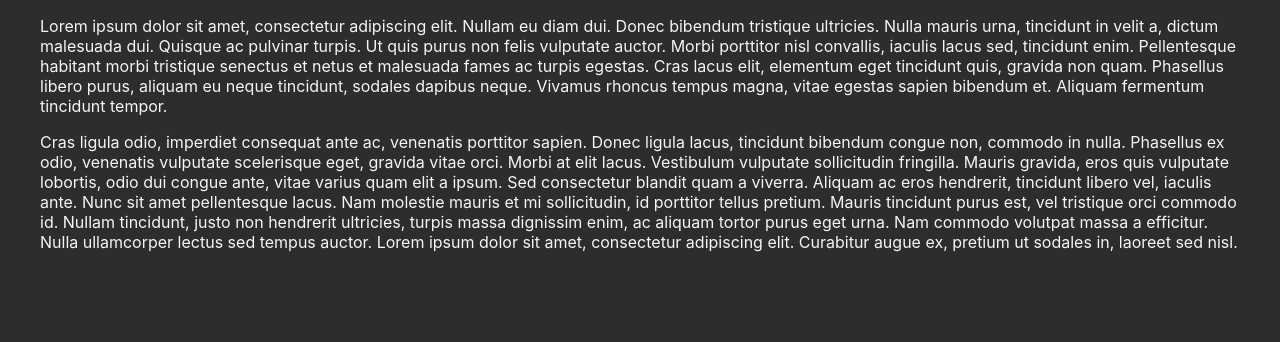
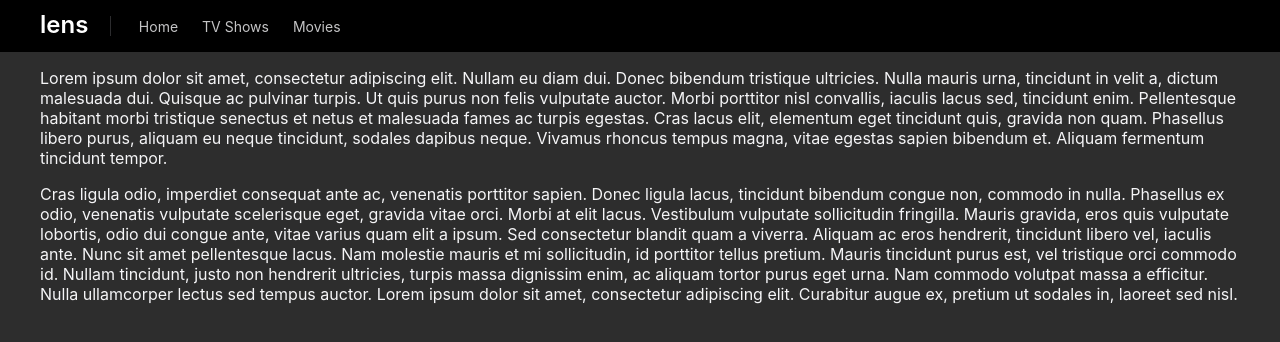
Before and after one commit to kryvonos-v/lenssy, a React (Create React App) app: page / in a window 1280 px wide. Shown: the top 342 px of the page. Built offline with nearby package versions, Linux system fonts and the light colour scheme.

Commit message:
Created simple app header

```diff
--- a/src/App.tsx
+++ b/src/App.tsx
@@ -1,8 +1,10 @@
 import './styles/styles.scss';
+import { NavHeader } from './components/nav-header/nav-header';
 
 function App() {
   return (
     <div className="App">
+      <NavHeader />
       <main className="container">
         <p>Lorem ipsum dolor sit amet, consectetur adipiscing elit. Nullam eu diam dui. Donec bibendum tristique ultricies. Nulla mauris urna, tincidunt in velit a, dictum malesuada dui. Quisque ac pulvinar turpis. Ut quis purus non felis vulputate auctor. Morbi porttitor nisl convallis, iaculis lacus sed, tincidunt enim. Pellentesque habitant morbi tristique senectus et netus et malesuada fames ac turpis egestas. Cras lacus elit, elementum eget tincidunt quis, gravida non quam. Phasellus libero purus, aliquam eu neque tincidunt, sodales dapibus neque. Vivamus rhoncus tempus magna, vitae egestas sapien bibendum et. Aliquam fermentum tincidunt tempor.</p>
 
--- /dev/null
+++ b/src/components/nav-header/nav-header.scss
@@ -0,0 +1,74 @@
+.nav-header {
+  position: relative;
+  background-color: #000;
+  &__content {
+    display: flex;
+    align-items: center;
+    height: var(--header-height);
+    @media (max-width: 767px) {
+      justify-content: center;
+      padding-left: 10px;
+      padding-right: 10px;
+    }
+  }
+  &__menu-btn {
+    position: absolute;
+    top: 0;
+    left: 0;
+    @media (min-width: 768px) {
+      display: none;
+    }
+  }
+}
+
+.main-nav {
+  margin-right: auto;
+  display: flex;
+  justify-content: space-between;
+  @media (max-width: 767px) {
+    display: none;
+    position: absolute;
+    top: 100%;
+    left: 0;
+    flex-direction: column;
+    padding-top: 50px;
+    width: 100%;
+    background-color: #000;
+  }
+  &__link {
+    display: inline-flex;
+    align-items: center;
+    padding: 0 12px;
+    height: var(--header-height);
+    font-size: 14px;
+    text-decoration: none;
+    color: #f5f5f7;
+    opacity: 0.8;
+    transition: opacity 0.3s cubic-bezier(0.25, 0.1, 0.25, 1);
+    &:hover {
+      opacity: 1;
+    }
+  }
+}
+
+.nav-logo {
+  position: relative;
+  top: -2px;
+  display: inline-flex;
+  align-items: center;
+  font-size: 24px;
+  font-weight: 600;
+  color: #fff;
+  text-decoration: none;
+}
+
+.nav-separator {
+  margin-left: 22px;
+  margin-right: 16px;
+  width: 0.5px;
+  height: 20px;
+  background-color: rgba(235, 235, 245, 0.19);
+  @media (max-width: 767px) {
+    display: none;
+  }
+}
--- /dev/null
+++ b/src/components/nav-header/nav-header.tsx
@@ -0,0 +1,17 @@
+import './nav-header.scss';
+
+export function NavHeader() {
+  return (
+    <header className="nav-header">
+      <div className="nav-header__content container">
+        <a className="nav-logo" href="/">lens</a>
+        <span className="nav-separator" />
+        <nav className="main-nav">
+          <a className="main-nav__link" href="/">Home</a>
+          <a className="main-nav__link" href="/tv-shows">TV Shows</a>
+          <a className="main-nav__link" href="/movies">Movies</a>
+        </nav>
+      </div>
+    </header>
+  );
+}
--- a/src/styles/styles.scss
+++ b/src/styles/styles.scss
@@ -19,7 +19,10 @@ body {
 }
 
 :root {
-  --header-height: 52px;
+  --header-height: 48px;
+  @media (min-width: 768px) {
+    --header-height: 52px;
+  }
 }
 
 .container {
```
